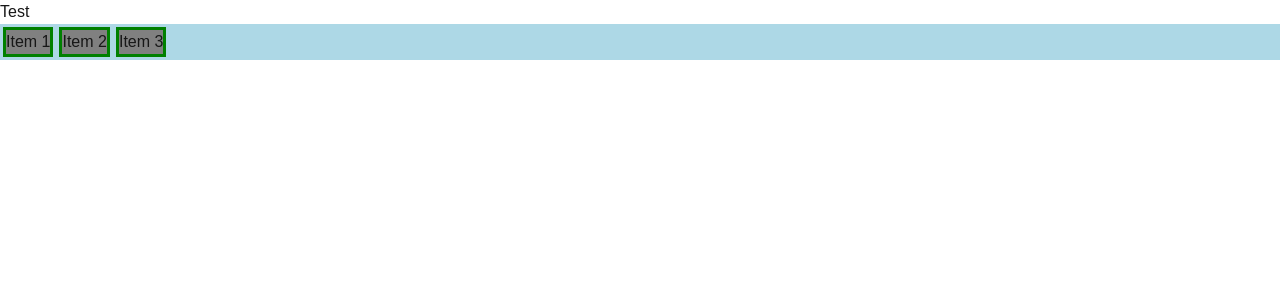
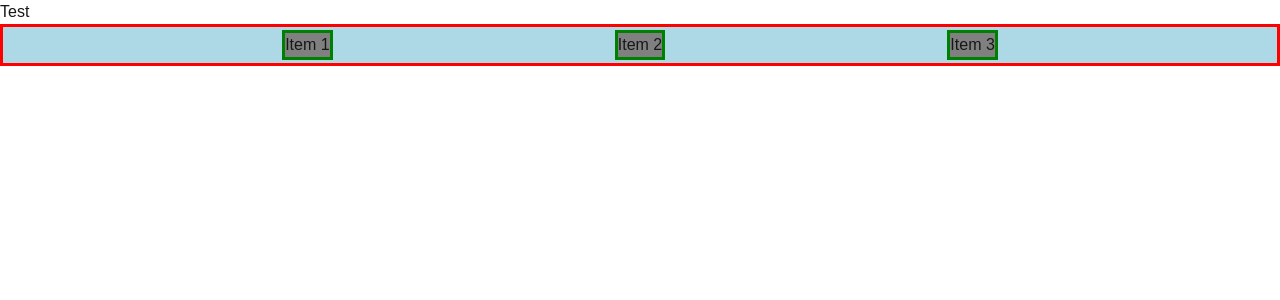
Before and after one commit to Leonshekre/leos-website, a Next.js app: page /testPage in a window 1280 px wide. Shown: the top 300 px of the page. Built offline with nearby package versions, Linux system fonts and the light colour scheme.

Commit message:
Minor testePage flexbox testing

```diff
--- a/app/globals.css
+++ b/app/globals.css
@@ -35,6 +35,9 @@ body {
 .flexTest {
   display: flex;
   background-color: lightblue;
+  border: 3px solid red;
+
+  justify-content: space-evenly;
 }
 .flexTest div {
   background-color: grey;
@@ -45,6 +48,7 @@ body {
 .crumbs ol {
   list-style-type: none;
   padding-left: 0;
+  border: 3px solid red;
 }
 .crumb {
   display: inline-block;
```
